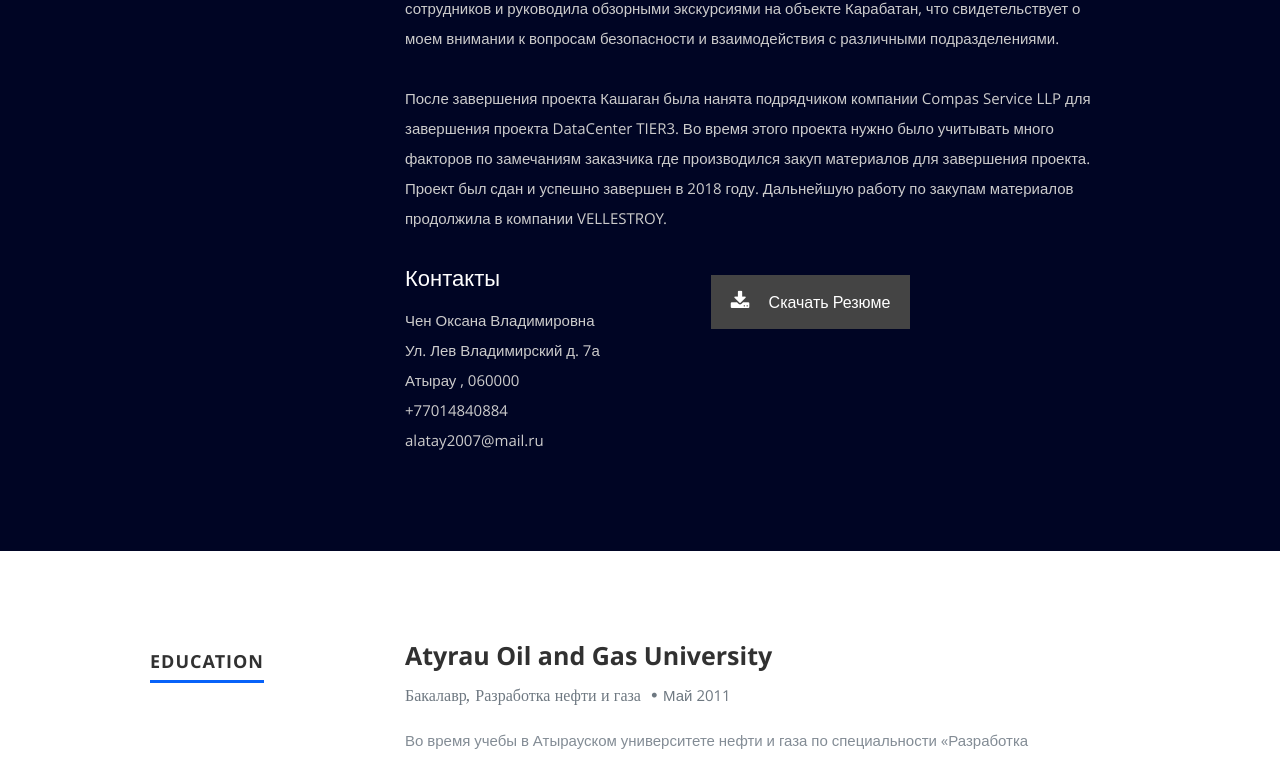
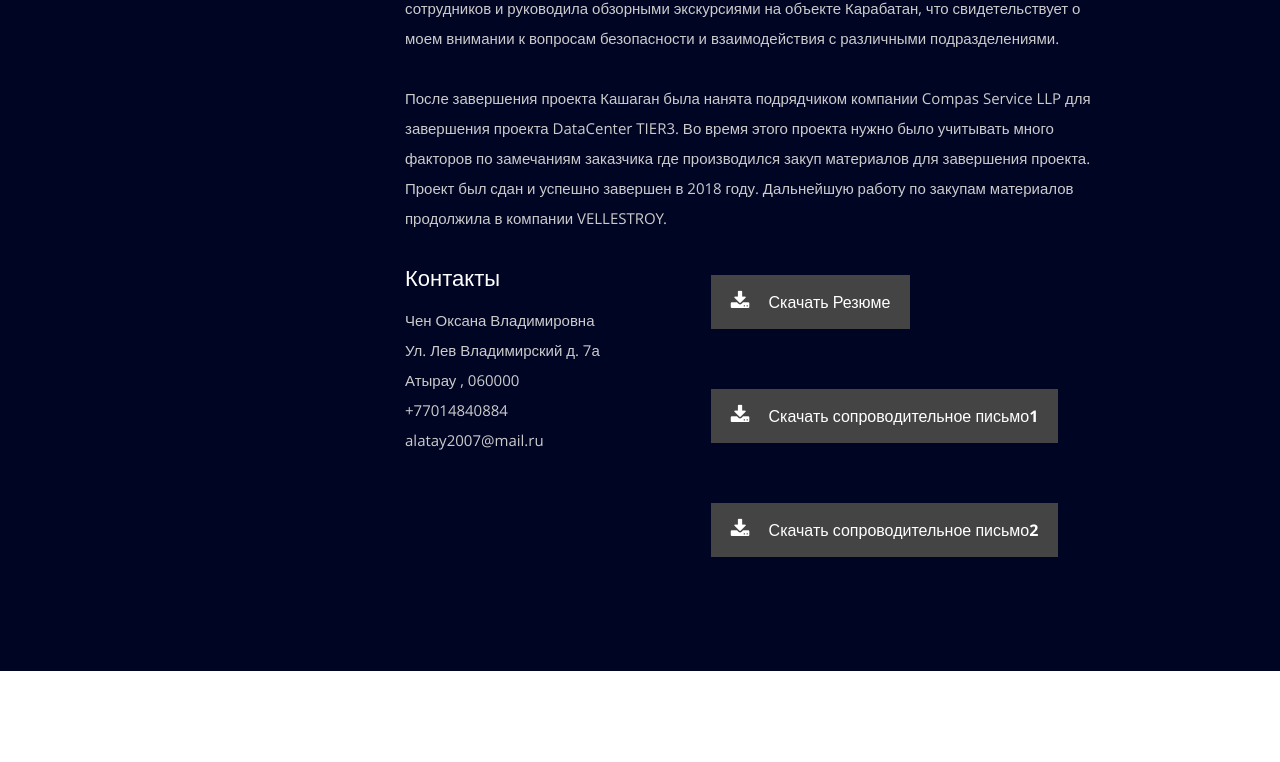
Before and after one commit to Kutcher1945/resume_oxana, a React (Create React App) app: page / in a window 1280 px wide. Shown: the part 535-1297 px from the top of the page. Built offline with nearby package versions, Linux system fonts and the light colour scheme.

Commit message:
added a new message

```diff
--- a/src/Components/About.js
+++ b/src/Components/About.js
@@ -20,6 +20,8 @@ class About extends Component {
 
     // The resume is stored in the public folder, so we reference it like this:
     const resumeDownload = "/resume.pdf"; // Path to the resume in the public folder
+    const letter1Download = "/rhoderick_powell.pdf"; // Path to the resume in the public folder
+    const letter2Download = "/graham_calder.pdf"; // Path to the resume in the public folder
 
     return (
       <section id="about">
@@ -85,6 +87,20 @@ class About extends Component {
                     </a>
                   </p>
                 </div>
+                <div className="columns download">
+                  <p>
+                    <a href={letter1Download} className="button" download>
+                      <i className="fa fa-download"></i> Скачать сопроводительное письмо1
+                    </a>
+                  </p>
+                </div>
+                <div className="columns download">
+                  <p>
+                    <a href={letter2Download} className="button" download>
+                      <i className="fa fa-download"></i> Скачать сопроводительное письмо2
+                    </a>
+                  </p>
+                </div>
               </div>
             </div>
           </div>
```
Also changed, not shown: 2 other files (tests, documents, lock files or other folders).
